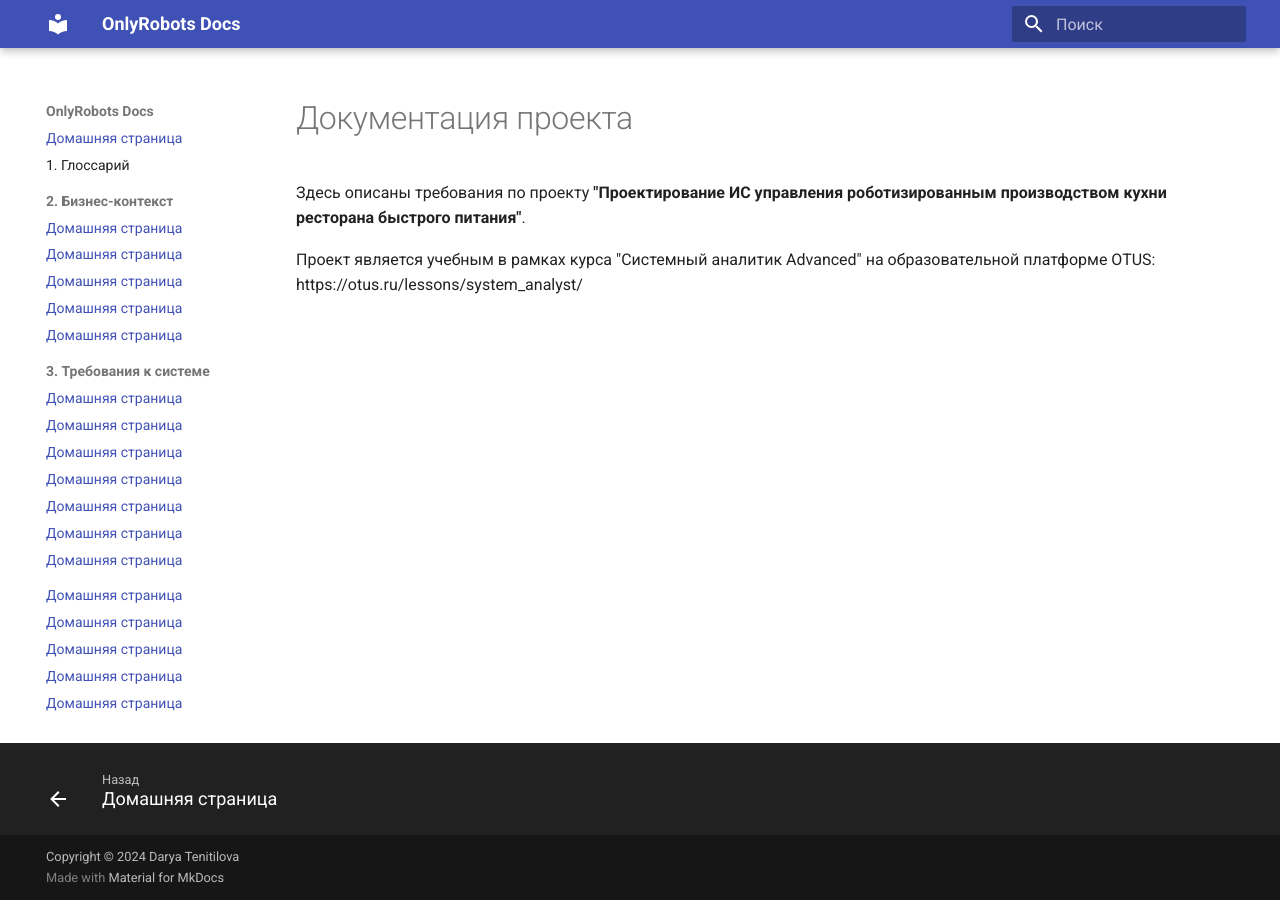
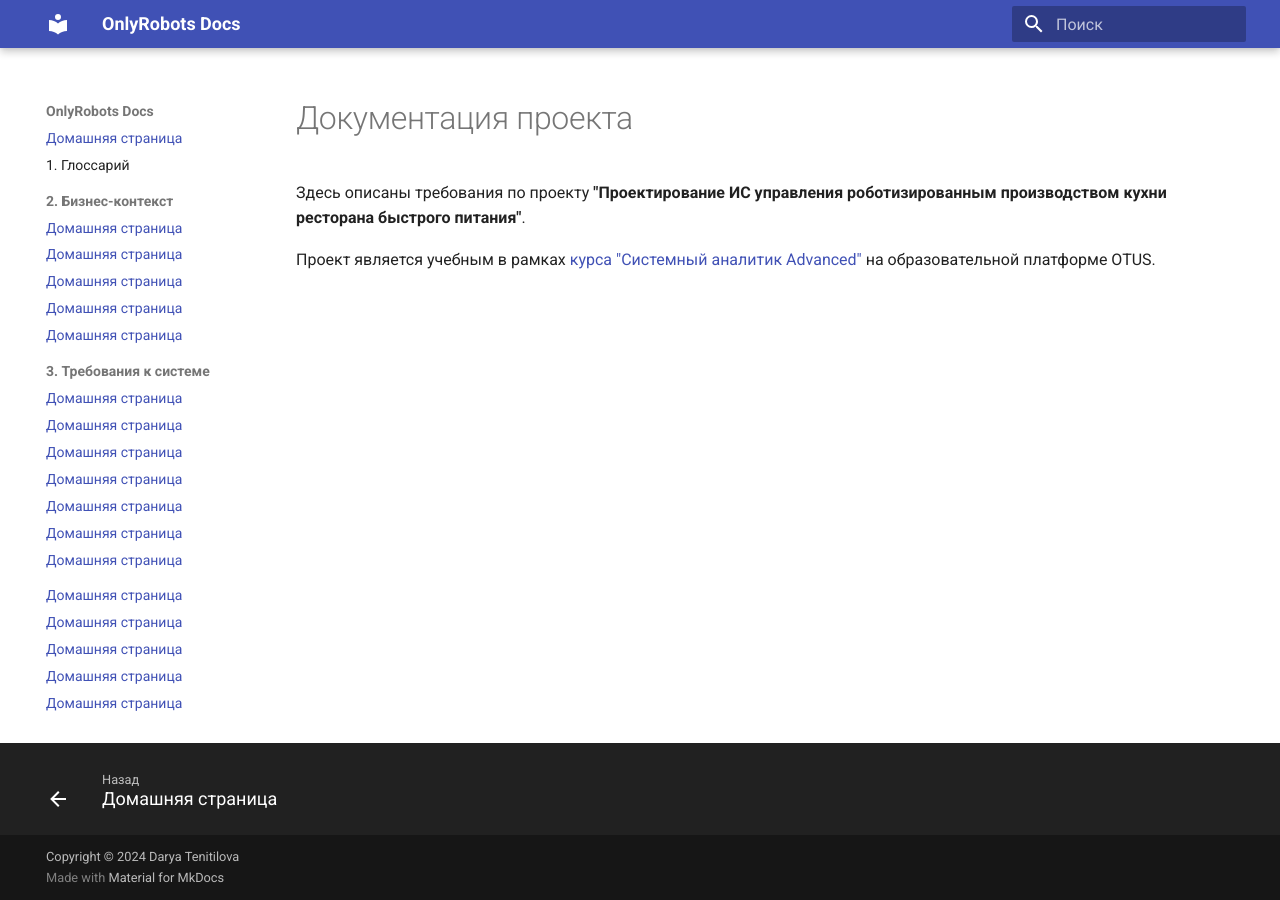
Before and after one commit to TenitilovaD/OTUS_SA_OnlyRobots, an MkDocs documentation site: the page built from docs/index.md, in a window 1280 px wide. Built offline with MkDocs 1.6.1 and Material for MkDocs 9.7.7, drawn with Linux system fonts in a browser that asks for light colours; some of the changed lines change nothing that is shown.

Commit message:
Update index.md

```diff
--- a/docs/index.md
+++ b/docs/index.md
@@ -2,4 +2,6 @@
 
 Здесь описаны требования по проекту **"Проектирование ИС управления роботизированным производством кухни ресторана быстрого питания"**.
 
-Проект является учебным в рамках курса "Системный аналитик Advanced" на образовательной платформе OTUS: https://otus.ru/lessons/system_analyst/
+Проект является учебным в рамках [курса "Системный аналитик Advanced"] на образовательной платформе OTUS.
+
+  [курса "Системный аналитик Advanced"]: https://otus.ru/lessons/system_analyst/
```
